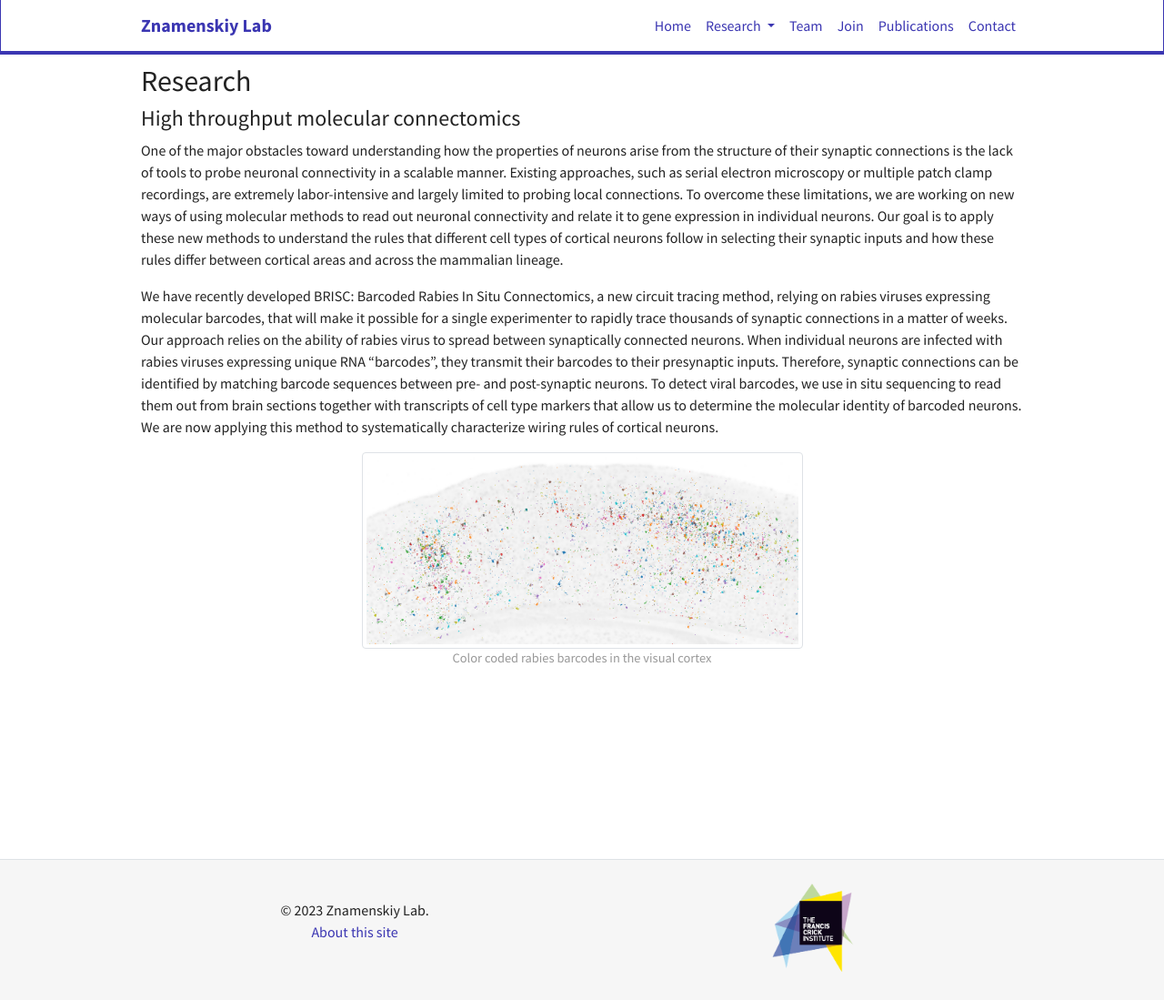
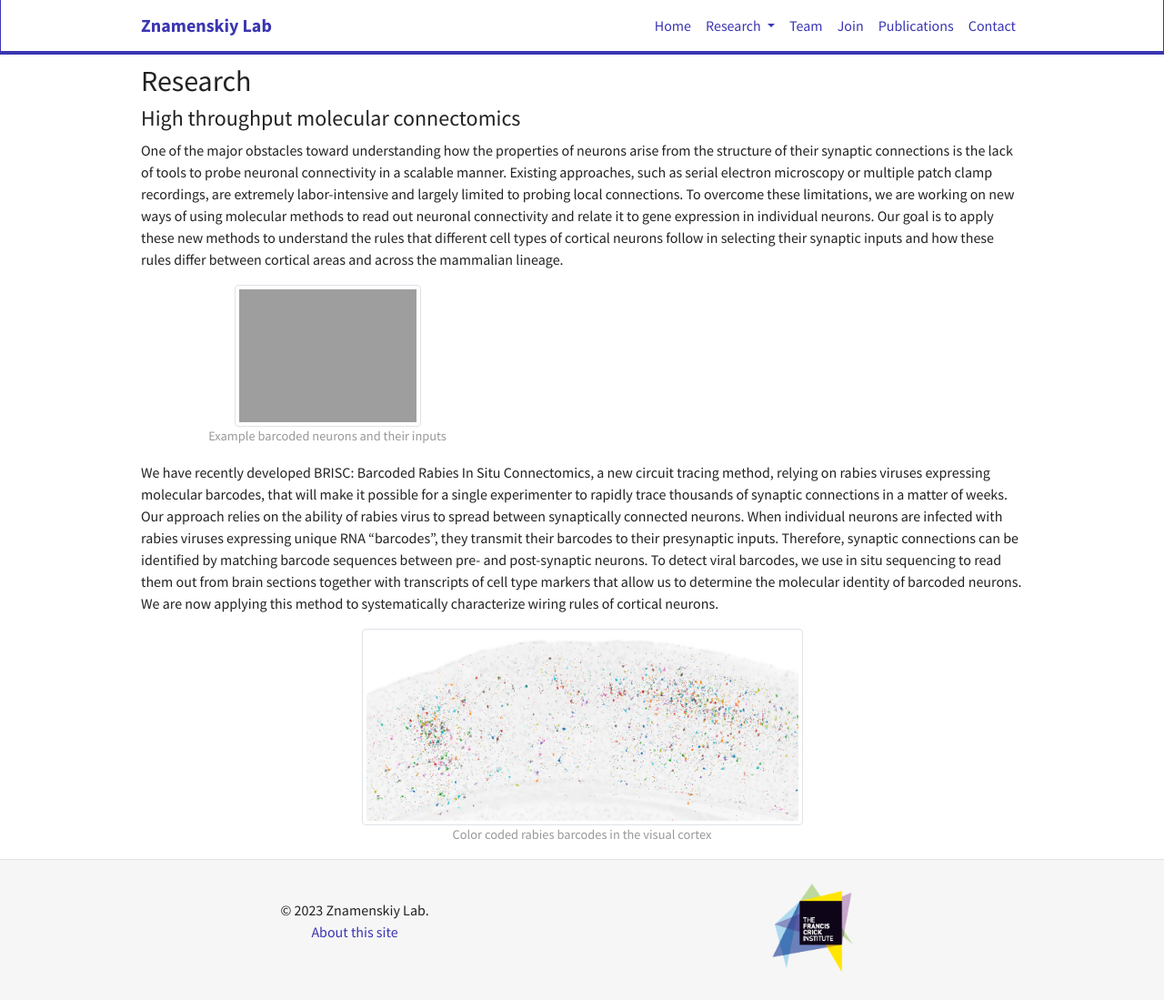
Before and after one commit to znamlab/znamlab.github.io, a Jekyll site: the page built from _pages/connectomics.md, in a window 1280 px wide and 1099 px high. Shown: the whole window at 91% size. Built offline with Jekyll 4.4.1, drawn with Linux system fonts in a browser that asks for light colours; nearby versions of some CDN libraries.

Commit message:
add rabies gif

```diff
--- a/_pages/connectomics.md
+++ b/_pages/connectomics.md
@@ -20,7 +20,13 @@ cell types of cortical neurons follow in selecting their synaptic inputs and how
 these rules differ between cortical areas and across the mammalian lineage.
 
 
+<figure class="figure text-center">
+<img src="{{ site.url }}{{ site.baseurl }}/images/rabies2.gif" class="img-thumbnail w-50" alt="Example barcoded neurons and their inputs">
+<figcaption class="figure-caption">Example barcoded neurons and their inputs</figcaption>
+</figure>
+
 We have recently developed BRISC: Barcoded Rabies In Situ Connectomics, a new circuit tracing method, relying on rabies viruses expressing molecular barcodes, that will make it possible for a single experimenter to rapidly trace thousands of synaptic connections in a matter of weeks. Our approach relies on the ability of rabies virus to spread between synaptically connected neurons. When individual neurons are infected with rabies viruses expressing unique RNA “barcodes”, they transmit their barcodes to their presynaptic inputs. Therefore, synaptic connections can be identified by matching barcode sequences between pre- and post-synaptic neurons. To detect viral barcodes, we use in situ sequencing to read them out from brain sections together with transcripts of cell type markers that allow us to determine the molecular identity of barcoded neurons. We are now applying this method to systematically characterize wiring rules of cortical neurons.
+
 
 <figure class="figure text-center">
 <img src="{{ site.url }}{{ site.baseurl }}/images/barcodes2.png" class="img-thumbnail w-50" alt="Color coded rabies barcodes in the visual cortex">
```
Also changed, not shown: 1 other file.
